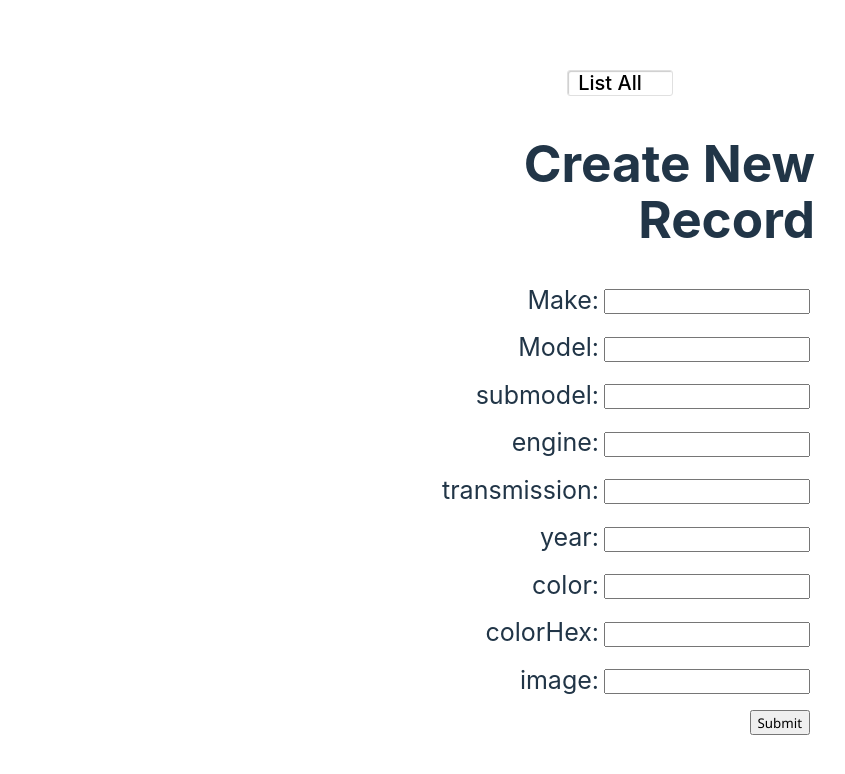
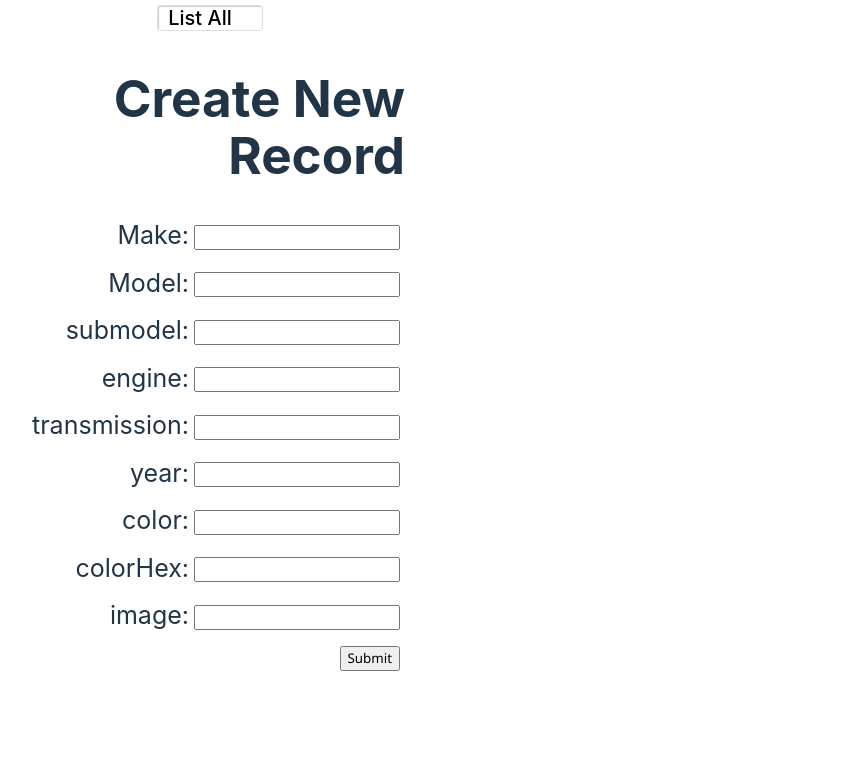
Before and after one commit to greg-codez/usedcars-project, a React (Vite) app: page /create in a window 1280 px wide. Shown: the top 774 px of the page, without its empty margins (25-870 px from the left). Built offline with nearby package versions, Linux system fonts and the light colour scheme; no server answers.

Commit message:
fixed styling

```diff
--- a/src/App.sass
+++ b/src/App.sass
@@ -1,6 +1,6 @@
 #root
   //max-width: 1280px
-  margin: 0 auto
+  margin: 0 10px
   text-align: center
   --bar-width: 60px
   --bar-height: 8pc
--- a/src/component/CarsList/CarsList.sass
+++ b/src/component/CarsList/CarsList.sass
@@ -26,7 +26,7 @@
 	flex-direction: row
 	flex-wrap: wrap
 	align-content: center
-	justify-content: center
+	justify-content: left
 	gap: 25px
 	margin-top: 90px
 
@@ -49,8 +49,8 @@ ul
 	font-size: 20px
 	box-shadow: inset 1px 1px 1px 0px rgb(0 0 0 / 20%)
 	background: #fff
-	align-content: center
-	justify-content: center
+	align-content: left
+	justify-content: left
 	margin-left: 10px
 	color: #000
 
--- a/src/index.css
+++ b/src/index.css
@@ -28,7 +28,6 @@ body {
   display: flex;
   place-items: center;
   min-width: 320px;
-  min-height: 100vh;
 }
 
 h1 {
```
Also changed, not shown: 1 other file (tests, documents, lock files or other folders).
